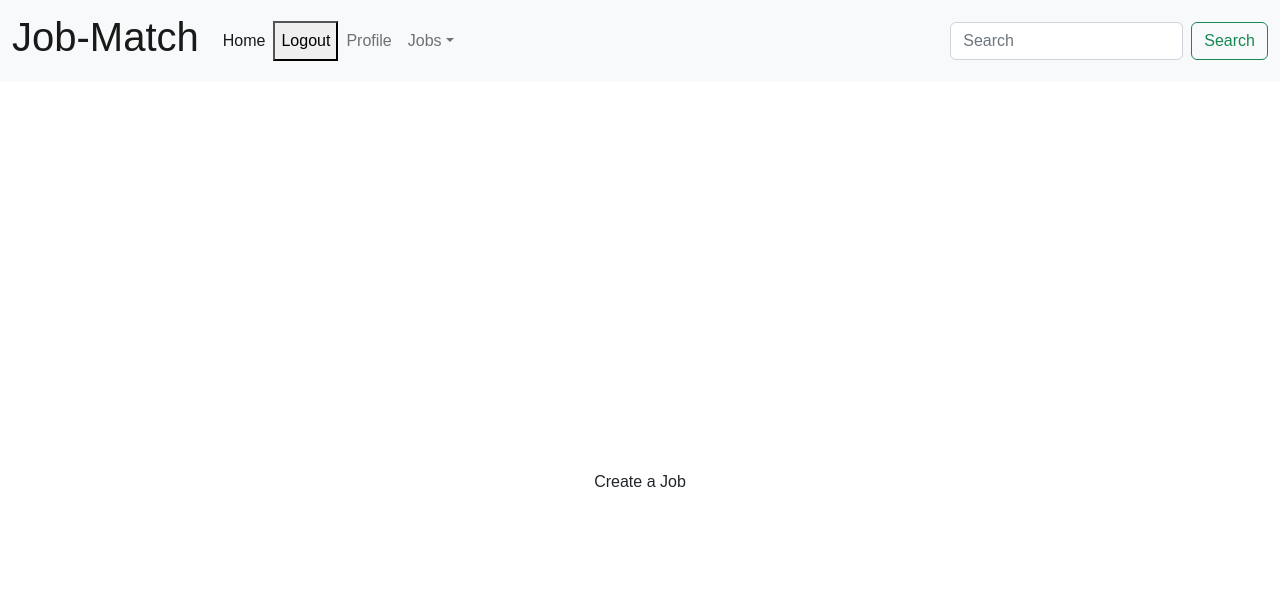
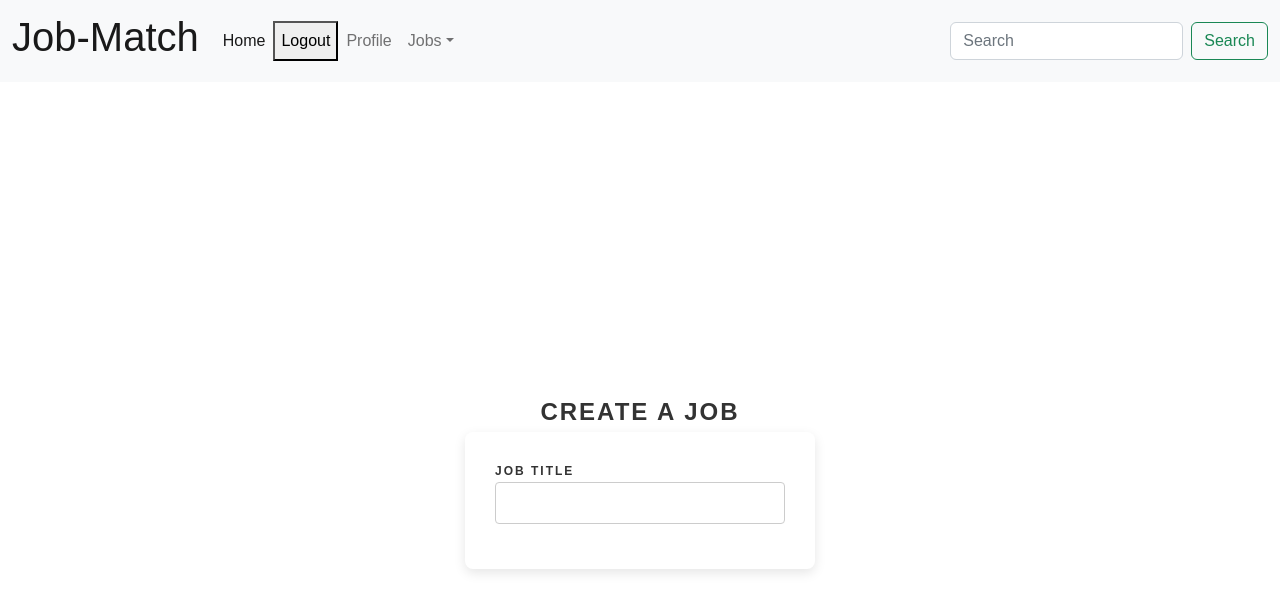
Before and after one commit to evanwalther1/Job-Match, a React (Vite) app: page /create-job in a window 1280 px wide. Shown: the top 612 px of the page. Built offline with nearby package versions, Linux system fonts and the light colour scheme; the HTML template or start-up script is replaced by a standard one.

Commit message:
improvements to postform

```diff
--- a/src/components/JobPostForm.tsx
+++ b/src/components/JobPostForm.tsx
@@ -10,6 +10,10 @@ const JobPostForm = () => {
         <div>
           <label>Create a Job</label>
         </div>
+        <div className={styles.formBox}>
+          <label htmlFor="title">Job Title</label>
+          <input id="title"></input>
+        </div>
       </div>
     </>
   );
--- a/src/css.styles/JobPostForm.module.css
+++ b/src/css.styles/JobPostForm.module.css
@@ -9,13 +9,13 @@
   flex-direction: column;
 }
 
-/* More Specific: Label in .loginBox */
-.loginBox label {
-    margin-bottom: 15px;  /* Overrides .loginContainer label */
+/* More Specific: Label in .formBox */
+.formBox label {
+    margin-bottom: 15px;  /* Overrides .formContainer label */
   }
 
-  /* Box that holds the login form */
-  .loginBox {
+  /* Box that holds the post form */
+  .formBox {
 
     width: 350px;
     padding: 30px;
@@ -31,7 +31,7 @@
   }
 
 
-  .loginContainer label {
+  .formContainer label {
     font-size: 24px;
     font-weight: bold;
     color: #333; /* Darker shade for contrast */
@@ -44,7 +44,7 @@
     z-index: 1;
   }
 
-  .loginBox label {
+  .formBox label {
     font-size: 12px;
     font-weight: bold;
     color: #333; /* Darker shade for contrast */
@@ -57,7 +57,7 @@
     z-index: 1;
   }
 
-  .loginBox input {
+  .formBox input {
     width: 100%;
     padding: 8px;
     border: 1px solid #cccccc;
@@ -88,7 +88,7 @@
   }
 
   /* Styling for the submit button */
-  .submitButton {
+  .postButton {
     width: 100%;
     padding: 10px;
     background-color: black !important;
@@ -101,7 +101,6 @@
     transition: background-color 0.3s ease;
   }
 
-  /* Styling for the submit button */
   .inputGroup link {
     width: 50%;
     padding: 10px;
@@ -113,6 +112,6 @@
   }
 
 
-  .submitButton:hover {
+  .postButton:hover {
     background-color: #0056b3;
   }
```
